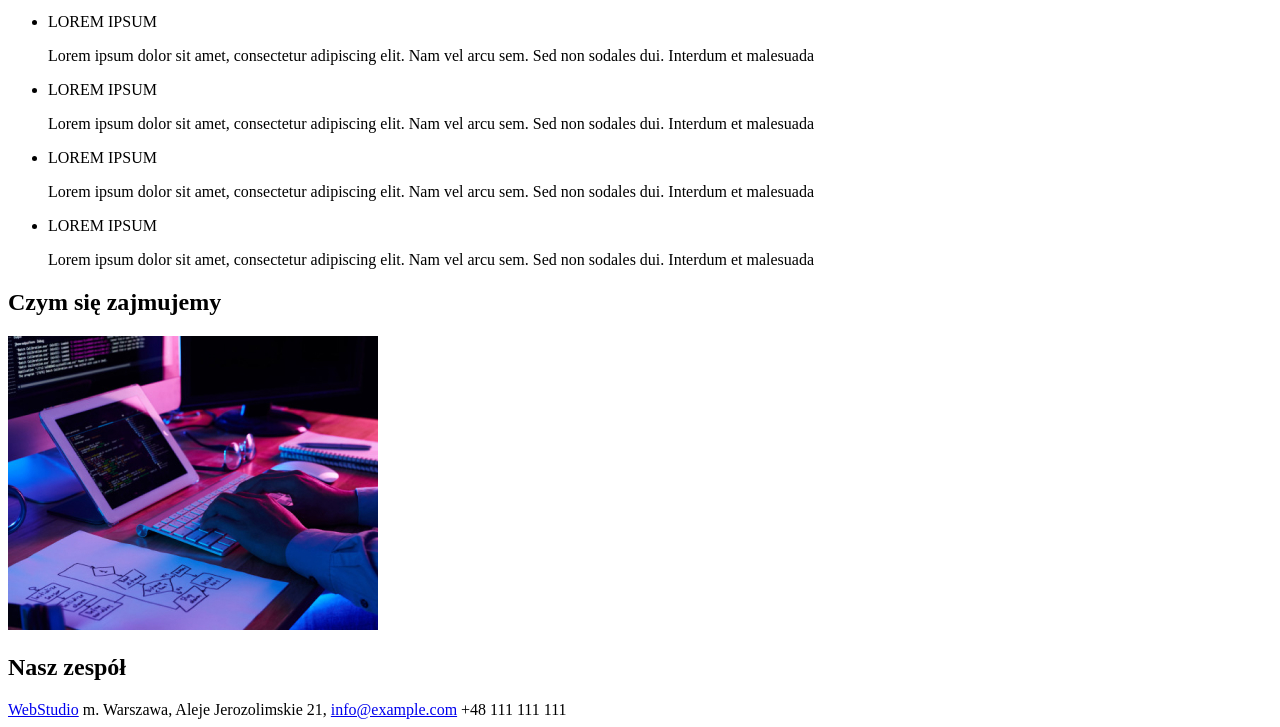
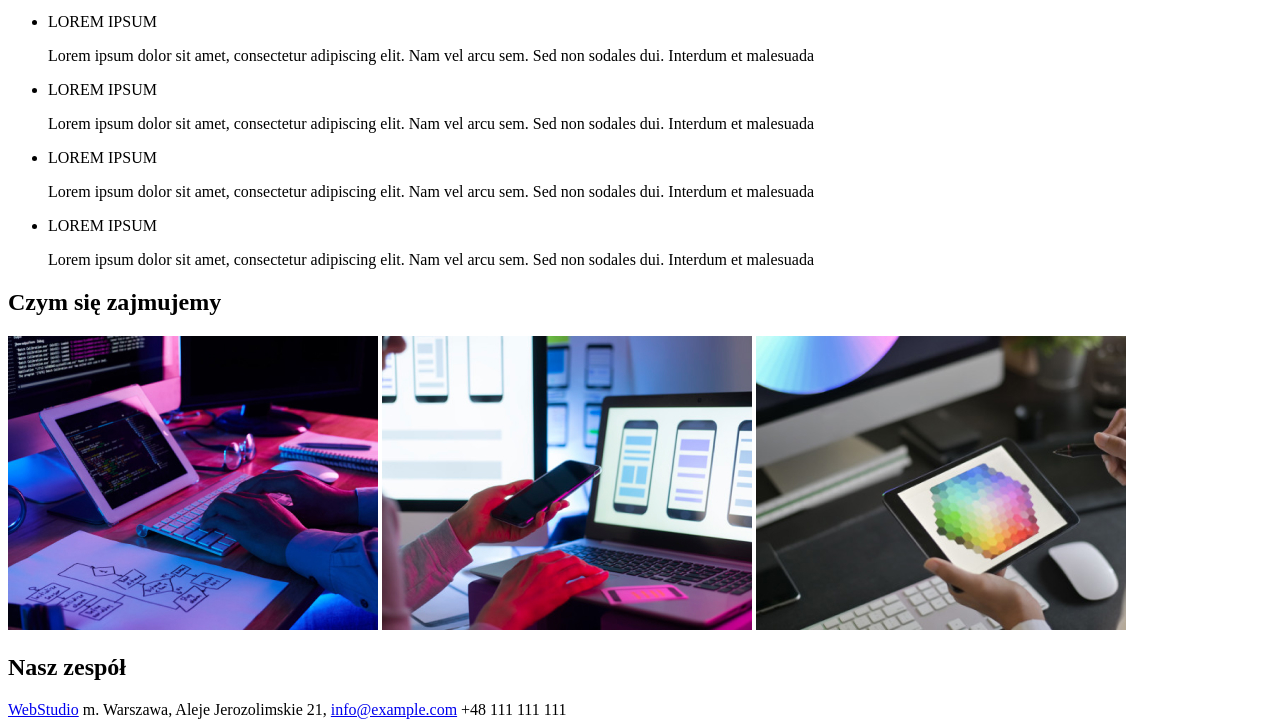
Before and after one commit to Zakwas13/goit-markup-hw-01, a plain HTML site: page index.html in a window 1280 px wide. Shown: the part 166-893 px from the top of the page. Drawn offline with Linux system fonts and the light colour scheme.

Commit message:
first html init

```diff
--- a/index.html
+++ b/index.html
@@ -33,7 +33,19 @@
         width="370px"
         height="294px"
         />
+        <img
+        src="./images/img (1).jpg"
+        alt="poprawianie układu strony na aplikacji mobilnej zblirzenie na telefon i monitory w trakcie pracy"
+        width="370px"
+        height="294px"
+        />
+        <img
+        src="./images/img (2).jpg"
+        alt="osoba wybiera kolor na tablecie zblirzenie na biurko "
+        width="370px"
+        height="294px"/>
         <h2>Nasz zespół</h2>
+
 
     </main>
     <footer><a href="WebStudio">WebStudio</a>
```
Also changed, not shown: images/img (3).jpg (added), images/img (4).jpg (added), images/img (5).jpg (added), images/img (6).jpg (added).
